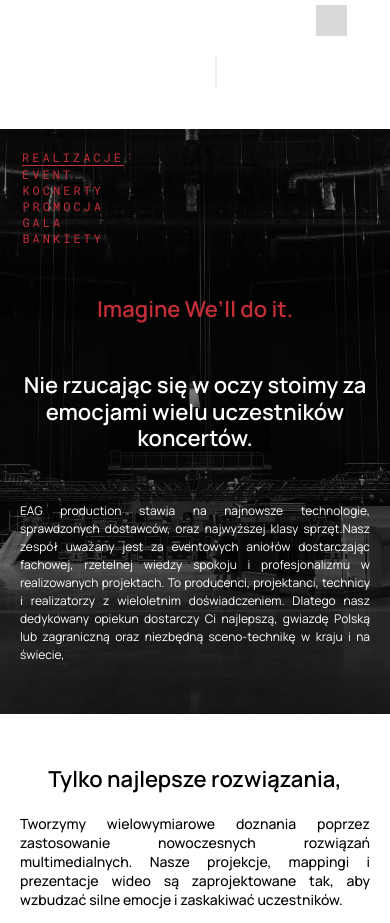
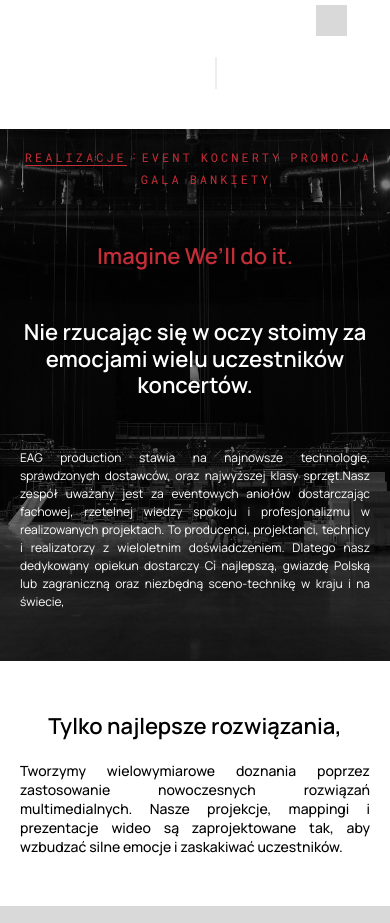
Before and after one commit to LukasEAG/eag, a website: page index.html in a window 390 px wide. Shown: the part 1183-2106 px from the top of the page. Drawn offline with Linux system fonts and the light colour scheme; grey boxes are pictures that could not be loaded.

Commit message:
frontend updates

```diff
--- a/index.html
+++ b/index.html
@@ -245,13 +245,18 @@
             <div class="realisation">
                 <div class="realisation__container">
                     <div class="realisation__list">
+
+                        <div class="realisation__list-head">
                             <span><button value="one" class="realisation__btn"
                                 data-realisation-btn="true">Realizacje</button>:</span>
+                        </div>
+                        <div class="realisation__list-body">
                             <button value="two" class="realisation__btn" data-realisation-btn>event</button>
                             <button value="three" data-realisation-btn class="realisation__btn">kocnerty</button>
                             <button value="four" data-realisation-btn class="realisation__btn">promocja</button>
                             <button value="five" data-realisation-btn class="realisation__btn">gala</button>
                             <button value="six" data-realisation-btn class="realisation__btn">bankiety</button>
+                        </div>
 
                     </div>
                     <div class="realisation__text-content">
--- a/src/sass/_media.scss
+++ b/src/sass/_media.scss
@@ -460,11 +460,10 @@
 
 		.realisation {
 			&__list {
-				flex-direction: column;
 				align-items: flex-start;
 			}
-			&__btn:first-of-type {
-				margin-left: 0.2rem;
+			&__btn {
+				margin: 0 .4rem .6rem;
 			}
 
 			&__text-content {
--- a/src/sass/style.scss
+++ b/src/sass/style.scss
@@ -423,11 +423,17 @@ textarea::placeholder {
 		margin-left: 2rem;
 		display: flex;
 		align-self: flex-start;
+		flex-wrap: nowrap;
 		& span {
 			display: flex;
 			text-transform: uppercase;
 			color: $eag-red;
 		}
+	}
+
+	&__list-body {
+		display: flex;
+		flex-wrap: wrap;
 	}
 
 	&__btn {
```
Also changed, not shown: dist/css/style.min.css, 1 other file. Lines whose indentation alone changed are shown as unchanged.
